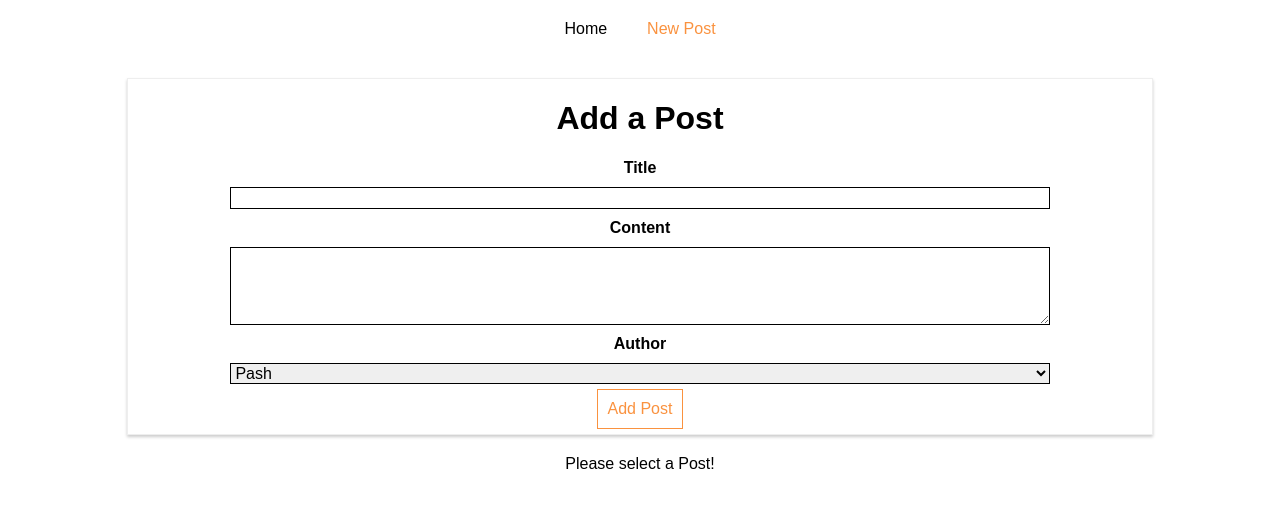
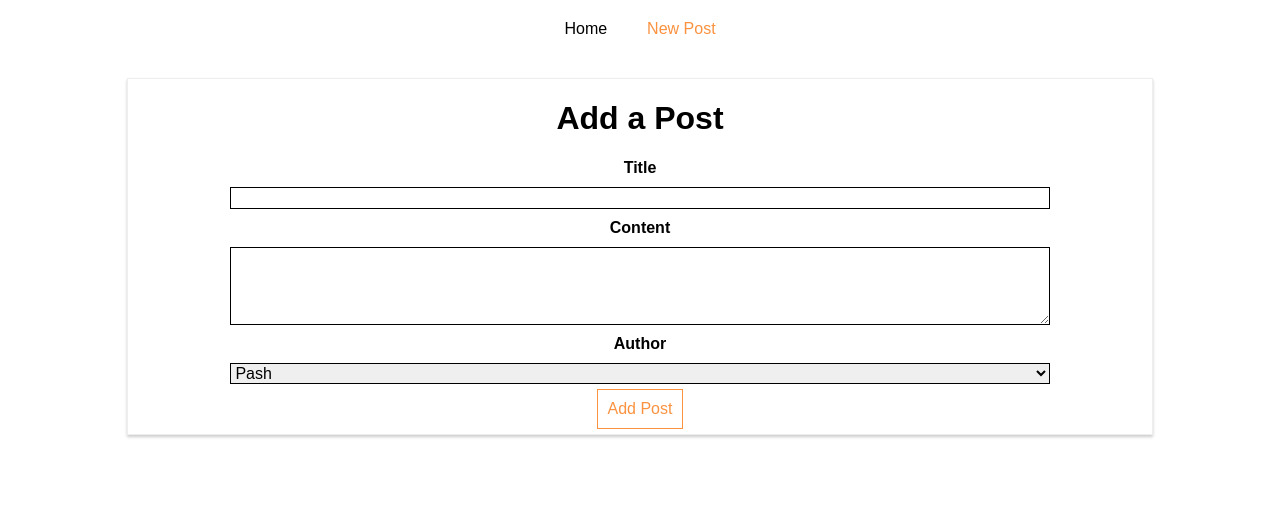
Before and after one commit to PaPa31/react-complete-guide, a React (Create React App) app: page /new-post in a window 1280 px wide. Shown: the top 508 px of the page. Built offline with nearby package versions, Linux system fonts and the light colour scheme; no server answers.

Commit message:
11.19 Using Switch to Load Single Route
	modified:   src/containers/Blog/Blog.js

```diff
--- a/src/containers/Blog/Blog.js
+++ b/src/containers/Blog/Blog.js
@@ -1,6 +1,6 @@
 // import axios from "axios";
 import React, { Component } from "react";
-import { NavLink, Route } from "react-router-dom";
+import { NavLink, Route, Switch } from "react-router-dom";
 import "./Blog.css";
 import FullPost from "./FullPost/FullPost";
 import NewPost from "./NewPost/NewPost";
@@ -43,8 +43,10 @@ class Blog extends Component {
         {/* <Route path="/" exact render={() => <h1>Home</h1>} />
         <Route path="/" render={() => <h1>Home2</h1>} /> */}
         <Route path="/" exact component={Posts} />
-        <Route path="/new-post" component={NewPost} />
-        <Route path="/:id" exact component={FullPost} />
+        <Switch>
+          <Route path="/new-post" component={NewPost} />
+          <Route path="/:id" exact component={FullPost} />
+        </Switch>
       </div>
     );
   }
```
